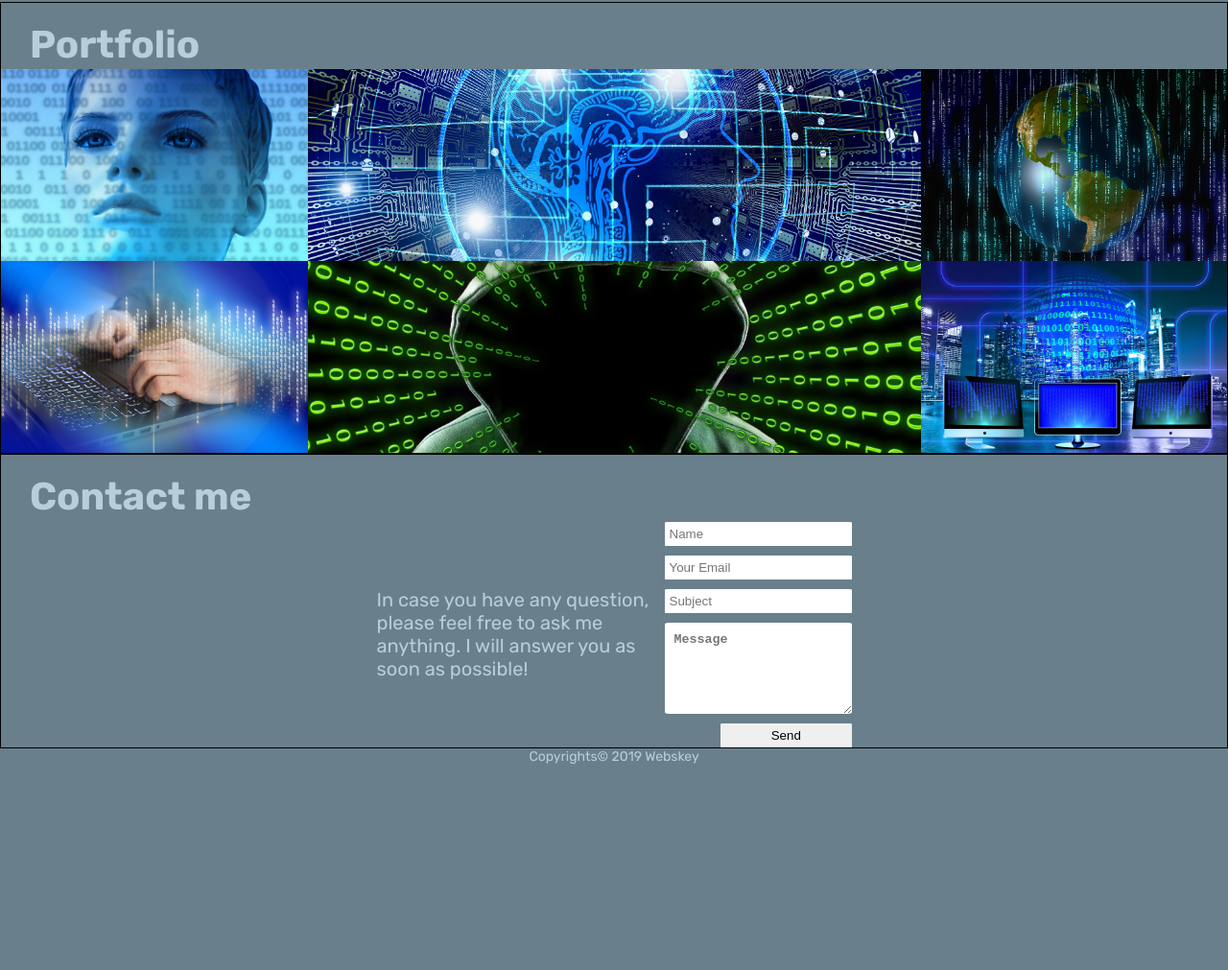
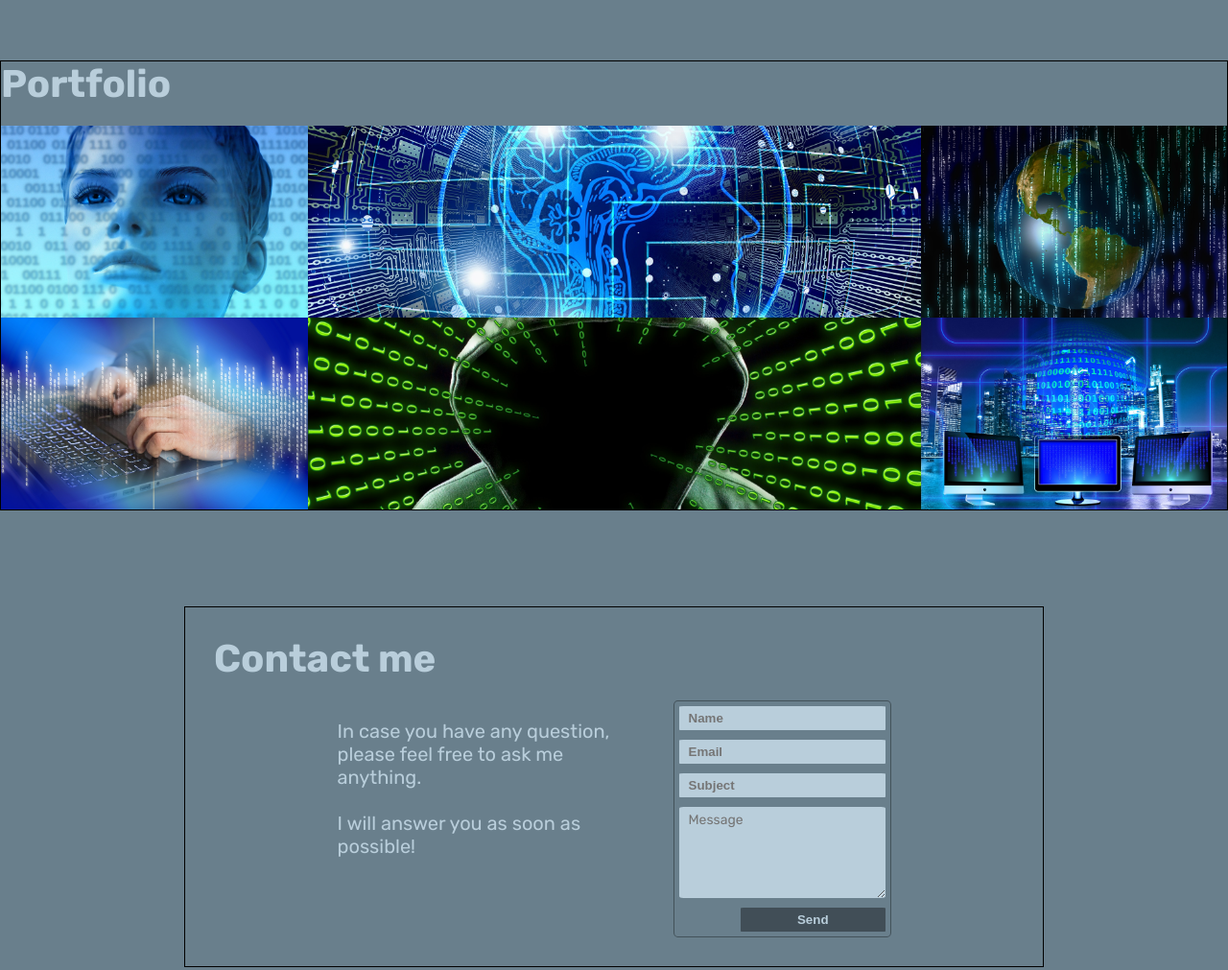
Before and after one commit to Webskey/CodersCamp-Project1, a plain HTML site: page index.html in a window 1280 px wide. Shown: the part 1249-2260 px from the top of the page at 96% size. Before the commit the page ends 2046 px from the top, so only its background shows below. Drawn offline with Linux system fonts and the light colour scheme.

Commit message:
upgrade look of 'contact me' section

```diff
--- a/css/main.css
+++ b/css/main.css
@@ -1,6 +1,7 @@
 * {
     margin: 0;
     padding: 0;
+    box-sizing: border-box;
 }
 
 :root {
@@ -8,6 +9,7 @@
     --bckgrnd-dark: rgba(61, 74, 82, 0.9);
     --borders: rgba(43, 52, 58, 0.6);
     --font-clr: rgb(185, 206, 219);
+    --hoovered: rgb(61, 74, 82);
 }
 
 html {
@@ -21,8 +23,8 @@ body {
 }
 
 h2 {
-    padding: 20px 0 2.5px 30px;
     font-size: 2rem;
+    padding-bottom: 20px;
 }
 
 /* ---=== NAVIGATION BAR ===--- */
@@ -52,7 +54,7 @@ nav a:not(:last-child) {
 
 .nav-item:hover {
     color: white;
-    background-color: rgb(61, 74, 82);
+    background-color: var(--hoovered);
     filter: brightness(0.85);
 }
 
@@ -91,6 +93,7 @@ header h3 {
     background-color: rgb(250, 250, 250, 0.1);
     box-shadow: 5px 5px 10px var(--bckgrnd-dark);
     margin: 50px auto;
+    padding: 30px;
 }
 
 #aboutme-container {
@@ -102,7 +105,6 @@ header h3 {
     row-gap: 20px;
     align-items: center;
     justify-items: center;
-    margin: 0 auto 20px auto;
 }
 
 #aboutme-container p {
@@ -193,20 +195,27 @@ header h3 {
 
 #contact {
     border: 1px solid black;
+    width: 70%;
+    margin: 100px auto;
+    padding: 30px;
 }
 
 #contact-container {
     display: flex;
     justify-content: center;
-    margin: 0 10px;
+    column-gap: 50px;
 }
 
 #contact-container p {
-    align-self: center;
-    flex-basis: 300px;
+    align-self: start;
+    max-width: 300px;
+    margin-top: 20px;
 }
 
 #contact-form {
+    border: 0.5px solid var(--borders);
+    border-radius: 2%;
+    padding: 5px;
     display: flex;
     flex-direction: column;
     gap: 10px;
@@ -215,23 +224,41 @@ header h3 {
 .contact-form-itm {
     border: none;
     border-radius: 2%;
-    padding: 5px;
-    min-width: 50px;
+    padding: 5px 10px;
+    background-color: var(--font-clr);
+    font-weight: bold;
+}
+
+textarea.contact-form-itm::placeholder {
+    font-family: 'Rubik', sans-serif;
+    font-size: .7rem;
 }
 
 textarea.contact-form-itm {
-    padding: 10px;
-    font-weight: bold;
+    font-family: 'Rubik', sans-serif;
+    font-size: .7rem;
+    font-weight: normal;
 }
 
 button.contact-form-itm {
     width: 70%;
     align-self: flex-end;
+    background-color: var(--bckgrnd-dark);
+    color: var(--font-clr);
+}
+
+button.contact-form-itm:hover {
+    color: white;
+    font-weight: bold;
+    background-color: var(--hoovered);
 }
 
 /* ---=== FOOTER SECTION ===--- */
 
 footer {
+    display: block;
+    padding: 3px;
+    background-color: var(--bckgrnd-dark);
     text-align: center;
     font-size: 0.7rem;
 }
@@ -262,6 +289,16 @@ footer {
         grid-template: repeat(4, 1fr) / 1fr;
         gap: 50px;
     }
+
+    #contact {
+        width: 90%;
+    }
+
+    #contact-container {
+        flex-wrap: wrap;
+        text-align: center;
+        row-gap: 20px;
+    }
 }
 
 /* Tablet Styles */
@@ -289,6 +326,17 @@ footer {
     #skills-container {
         grid-template: repeat(2, 1fr) / repeat(2, 1fr);
     }
+
+
+    #contact {
+        width: 85%;
+    }
+
+    #contact-container {
+        flex-wrap: wrap;
+        text-align: center;
+        row-gap: 20px;
+    }
 }
 
 @keyframes welcome {
--- a/index.html
+++ b/index.html
@@ -119,13 +119,14 @@
             <div id="contact-container">
                 <p id="contact-info">
                     In case you have any question, please feel free to ask me anything.
+                    <br><br>
                     I will answer you as soon as possible!
                 </p>
                 <form action="" method="POST" id="contact-form">
                     <input class="contact-form-itm" type="text" name="name" placeholder="Name">
-                    <input class="contact-form-itm" type="text" name="email" placeholder="Your Email">
+                    <input class="contact-form-itm" type="text" name="email" placeholder="Email">
                     <input class="contact-form-itm" type="text" name="subject" placeholder="Subject">
-                    <textarea class="contact-form-itm" name="message" rows="5" cols="20"
+                    <textarea class="contact-form-itm" name="message" rows="5"
                         placeholder="Message"></textarea>
                     <button class="contact-form-itm" type="submit" form="contact-form" value="Submit">Send</button>
                 </form>
```
